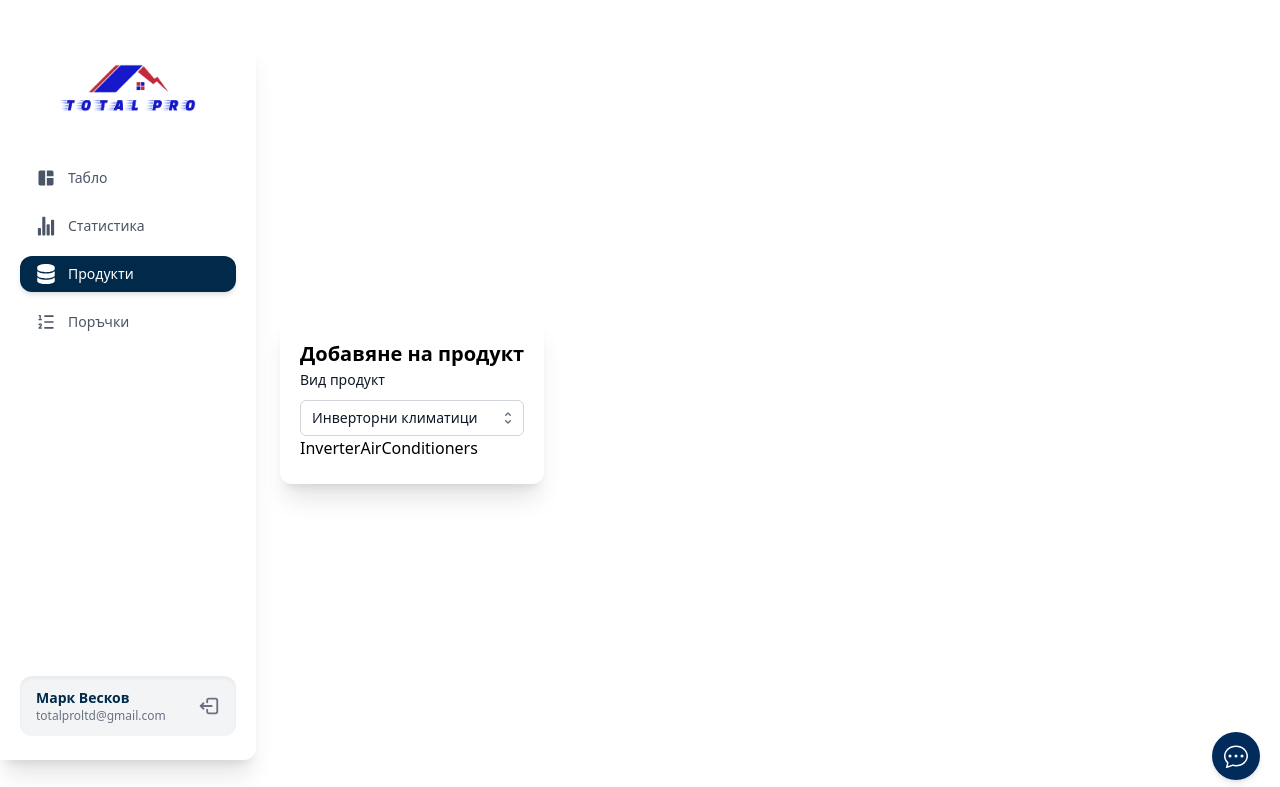
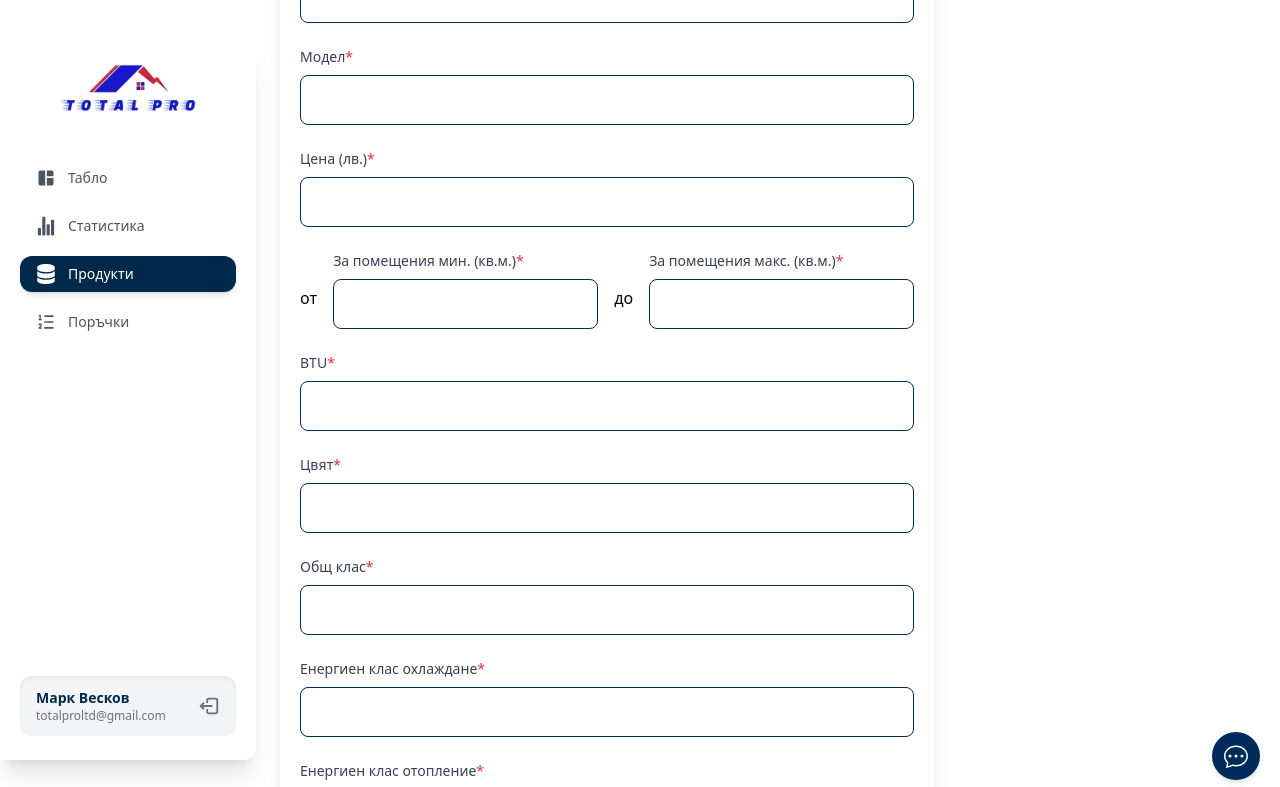
Before and after one commit to MarkVsudo/TotalPro, a React (Vite) app in the folder client/: page /dashboard/products in a window 1280 px wide. Shown: the top 787 px of the page. Built offline with nearby package versions, Linux system fonts and the light colour scheme.

Commit message:
Working on add product form

```diff
--- a/client/src/components/AirConPageComponents/AirConProducts.jsx
+++ b/client/src/components/AirConPageComponents/AirConProducts.jsx
@@ -134,8 +134,8 @@ export default function AirConProducts() {
 
   return (
     <div className="bg-white grid gap-x-6 xl:gap-x-8 gap-y-10 grid-cols-1 sm:grid-cols-2 lg:grid-cols-4">
-      {productsNew.map((product) => (
-        <Link to={product.href} key={product.id}>
+      {productsNew.map((product, index) => (
+        <Link to={product.href} key={index}>
           <div className="group relative h-full flex flex-col">
             <div className="relative overflow-hidden ">
               <img
--- a/client/src/components/DashboardPageComponents/AddProductForms/InverterAirConditioners.jsx
+++ b/client/src/components/DashboardPageComponents/AddProductForms/InverterAirConditioners.jsx
@@ -1,7 +1,263 @@
 import React from "react";
+import { useState, useEffect } from "react";
 
 const InverterAirConditioners = () => {
-  return <div>InverterAirConditioners</div>;
+  const [isSuccess, setIsSuccess] = useState(null);
+
+  const [formData, setFormData] = useState({
+    categoryId: 1,
+    productCode: "",
+    productName: "",
+    price: null,
+    overallClass: "",
+    make: "",
+    btu: null,
+    roomAreaMin: null,
+    roomAreaMax: null,
+    color: "",
+    coolingEnergyClass: "",
+    heatingEnergyClass: "",
+    spec: {},
+    discount: null,
+  });
+
+  const handleInputChange = (e) => {
+    const { name, value } = e.target;
+    setFormData((prev) => ({
+      ...prev,
+      [name]: value,
+    }));
+  };
+
+  const handleSubmit = async (e) => {
+    e.preventDefault();
+    try {
+      await axios.post("/api/product", formData);
+      setIsSuccess(true);
+    } catch (err) {
+      console.error("Error adding product:", err);
+      setIsSuccess(false);
+    }
+  };
+
+  return (
+    <section className="">
+      {isSuccess === true && <SucessAlert text="Имейлът е изпратен успешно." />}
+      {isSuccess === false && (
+        <ErrorAlert text="Имаше грешка при изпращането на имейл." />
+      )}
+
+      <div className="">
+        <div className="space-y-6">
+          <div>
+            <label
+              htmlFor="make"
+              className="block text-sm font-medium text-gray-700 mb-2"
+            >
+              Марка<span className="text-red-500">*</span>
+            </label>
+            <input
+              id="make"
+              name="make"
+              type="text"
+              required
+              value={formData.make}
+              onChange={handleInputChange}
+              className="w-full px-4 py-3 border border-[#002B5B] rounded-lg focus:border-blue-900 transition-colors"
+            />
+          </div>
+
+          <div>
+            <label
+              htmlFor="productName"
+              className="block text-sm font-medium text-gray-700 mb-2"
+            >
+              Модел<span className="text-red-500">*</span>
+            </label>
+            <input
+              id="productName"
+              name="productName"
+              type="text"
+              required
+              value={formData.productName}
+              onChange={handleInputChange}
+              className="w-full px-4 py-3 border border-[#002B5B] rounded-lg focus:border-blue-900 transition-colors"
+            />
+          </div>
+
+          <div>
+            <label
+              htmlFor="price"
+              className="block text-sm font-medium text-gray-700 mb-2"
+            >
+              Цена (лв.)<span className="text-red-500">*</span>
+            </label>
+            <input
+              id="price"
+              name="price"
+              type="number"
+              min="0.00"
+              step="0.1"
+              required
+              value={formData.price}
+              onChange={handleInputChange}
+              className="w-full px-4 py-3 border border-[#002B5B] rounded-lg focus:border-blue-900 transition-colors"
+            />
+          </div>
+
+          <div className="flex items-center gap-4">
+            <span className="translate-y-2">от</span>
+            <div>
+              <label
+                htmlFor="roomAreaMin"
+                className="block text-sm font-medium text-gray-700 mb-2"
+              >
+                За помещения мин. (кв.м.)<span className="text-red-500">*</span>
+              </label>
+              <input
+                id="roomAreaMin"
+                name="roomAreaMin"
+                type="number"
+                min="0"
+                step="5"
+                max={formData.roomAreaMax}
+                required
+                value={formData.roomAreaMin}
+                onChange={handleInputChange}
+                className="w-full px-4 py-3 border border-[#002B5B] rounded-lg focus:border-blue-900 transition-colors"
+              />
+            </div>
+            <span className="translate-y-2">до</span>
+            <div>
+              <label
+                htmlFor="roomAreaMax"
+                className="block text-sm font-medium text-gray-700 mb-2"
+              >
+                За помещения макс. (кв.м.)
+                <span className="text-red-500">*</span>
+              </label>
+              <input
+                id="roomAreaMax"
+                name="roomAreaMax"
+                type="number"
+                min={formData.roomAreaMin}
+                step="5"
+                required
+                value={formData.roomAreaMax}
+                onChange={handleInputChange}
+                className="w-full px-4 py-3 border border-[#002B5B] rounded-lg focus:border-blue-900 transition-colors"
+              />
+            </div>
+          </div>
+
+          <div>
+            <label
+              htmlFor="btu"
+              className="block text-sm font-medium text-gray-700 mb-2"
+            >
+              BTU<span className="text-red-500">*</span>
+            </label>
+            <input
+              id="btu"
+              name="btu"
+              type="number"
+              min="0"
+              step="1000"
+              required
+              value={formData.btu}
+              onChange={handleInputChange}
+              className="w-full px-4 py-3 border border-[#002B5B] rounded-lg focus:border-blue-900 transition-colors"
+            />
+          </div>
+
+          <div>
+            <label
+              htmlFor="color"
+              className="block text-sm font-medium text-gray-700 mb-2"
+            >
+              Цвят<span className="text-red-500">*</span>
+            </label>
+            <input
+              id="color"
+              name="color"
+              type="text"
+              required
+              value={formData.color}
+              onChange={handleInputChange}
+              className="w-full px-4 py-3 border border-[#002B5B] rounded-lg focus:border-blue-900 transition-colors"
+            />
+          </div>
+
+          <div>
+            <label
+              htmlFor="overallClass"
+              className="block text-sm font-medium text-gray-700 mb-2"
+            >
+              Общ клас<span className="text-red-500">*</span>
+            </label>
+            <input
+              id="overallClass"
+              name="overallClass"
+              type="text"
+              required
+              value={formData.overallClass}
+              onChange={handleInputChange}
+              className="w-full px-4 py-3 border border-[#002B5B] rounded-lg focus:border-blue-900 transition-colors"
+            />
+          </div>
+
+          <div>
+            <label
+              htmlFor="coolingEnergyClass"
+              className="block text-sm font-medium text-gray-700 mb-2"
+            >
+              Енергиен клас охлаждане<span className="text-red-500">*</span>
+            </label>
+            <input
+              id="coolingEnergyClass"
+              name="coolingEnergyClass"
+              type="text"
+              required
+              value={formData.coolingEnergyClass}
+              onChange={handleInputChange}
+              className="w-full px-4 py-3 border border-[#002B5B] rounded-lg focus:border-blue-900 transition-colors"
+            />
+          </div>
+
+          <div>
+            <label
+              htmlFor="heatingEnergyClass"
+              className="block text-sm font-medium text-gray-700 mb-2"
+            >
+              Енергиен клас отопление<span className="text-red-500">*</span>
+            </label>
+            <input
+              id="heatingEnergyClass"
+              name="heatingEnergyClass"
+              type="text"
+              required
+              value={formData.heatingEnergyClass}
+              onChange={handleInputChange}
+              className="w-full px-4 py-3 border border-[#002B5B] rounded-lg focus:border-blue-900 transition-colors"
+            />
+          </div>
+
+          {/* Submit Button */}
+          <button
+            type="button"
+            onClick={handleSubmit}
+            className="w-full bg-[#002B5B] text-white py-3 px-6 rounded-lg font-medium hover:bg-blue-900 focus:ring-2 focus:ring-[#002B5B] focus:ring-offset-2 transition-colors duration-200 cursor-pointer"
+          >
+            Добави продукт
+          </button>
+
+          <p className="text-xs text-gray-500 text-center">
+            * Задължителни полета.
+          </p>
+        </div>
+      </div>
+    </section>
+  );
 };
 
 export default InverterAirConditioners;
```
